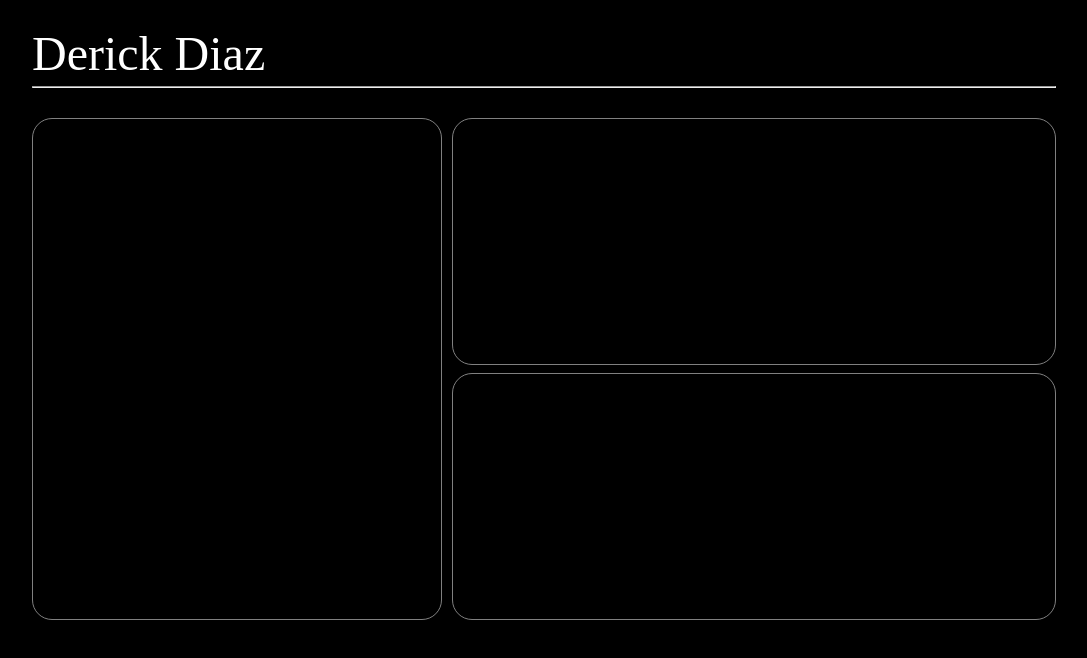
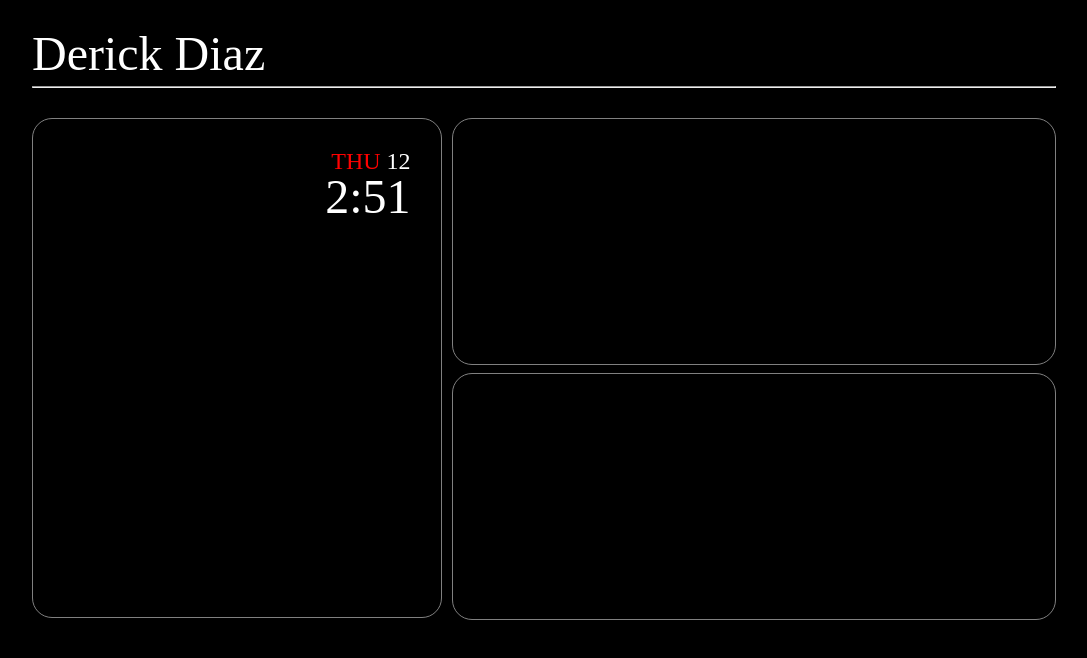
Before and after one commit to derickdiaz/derickdiaz.github.io, a SvelteKit app: page / in a window 1280 px wide. Shown: the top 658 px of the page, without its empty margins (96-1183 px from the left). Built offline with nearby package versions, Linux system fonts and the light colour scheme.

Commit message:
Added time

```diff
--- a/src/routes/+page.svelte
+++ b/src/routes/+page.svelte
@@ -1,5 +1,23 @@
 <script>
-    import NavBar from "../lib/NavBar.svelte";
+    import { onMount } from 'svelte';
+    const weekday = ["SUN","MON","TUE","WED","THU","FRI","SAT"];
+    let time = new Date();
+    $: hours = getHours(time);
+
+    const getHours = (date) => {
+        let temp = date.getHours()
+        if (temp > 12) {
+            return temp - 12
+        }
+        return temp
+    }
+
+    onMount(() => {
+        const interval = setInterval(() => {
+            time = new Date();
+        }, 1000)
+
+    })
 
 </script>
 <main>
@@ -7,8 +25,9 @@
     <hr/>
     <div class="content-grid">
         <div class="content-item profile pad-10">
-            <div class="gray">
-
+            <div style="text-align: right; padding: 30px;box-sizing:border-box" class="gray">
+                <p style="color: white;font-size: 1.5rem;"><span style="color: red">{weekday[time.getDay()]}</span> {time.getDate()}</p>
+                <p style="color: white;font-size: 3rem;">{hours}:{time.getMinutes()}</p>
             </div>
         </div>
         <div class="content-item info-grid">
```
